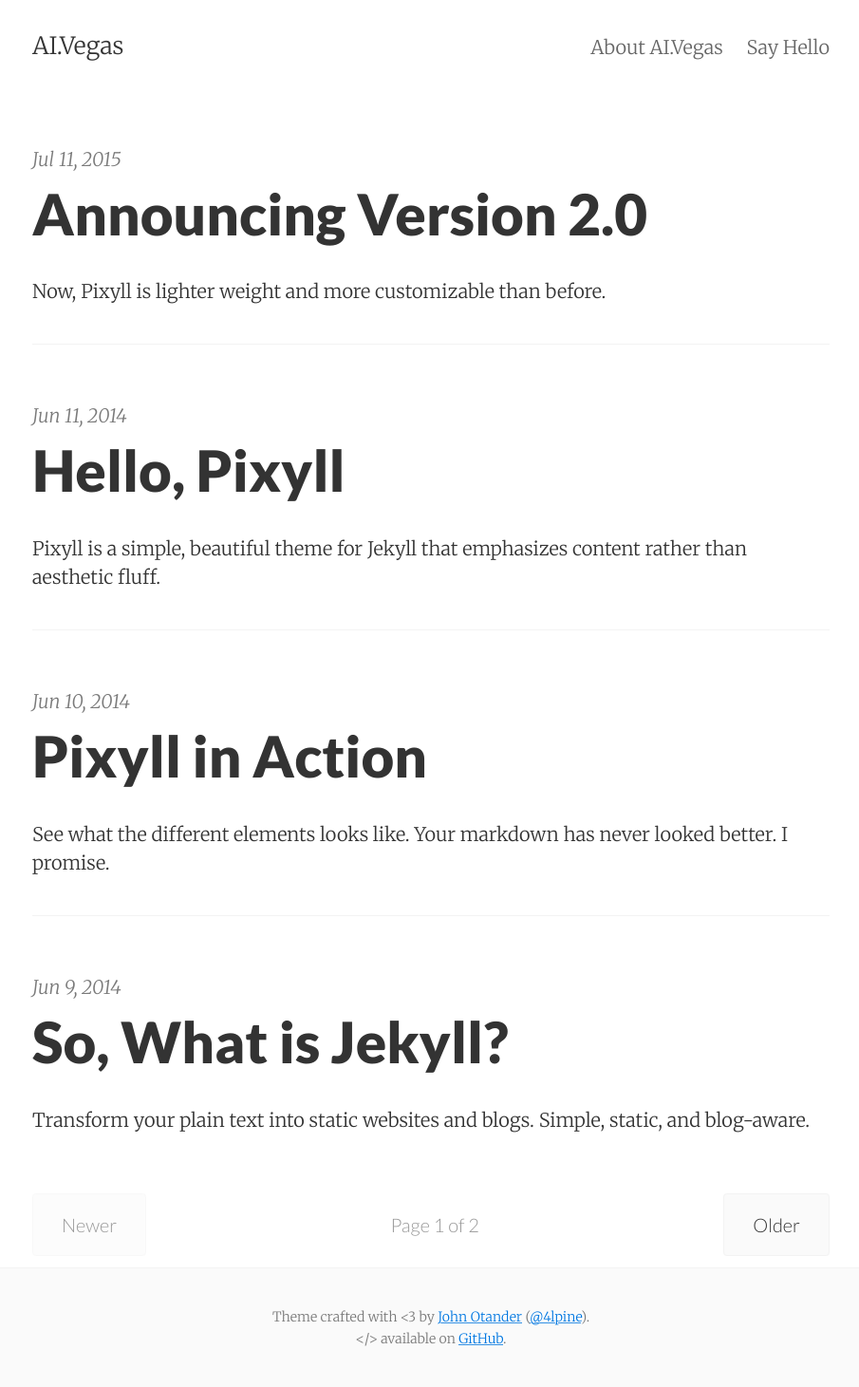
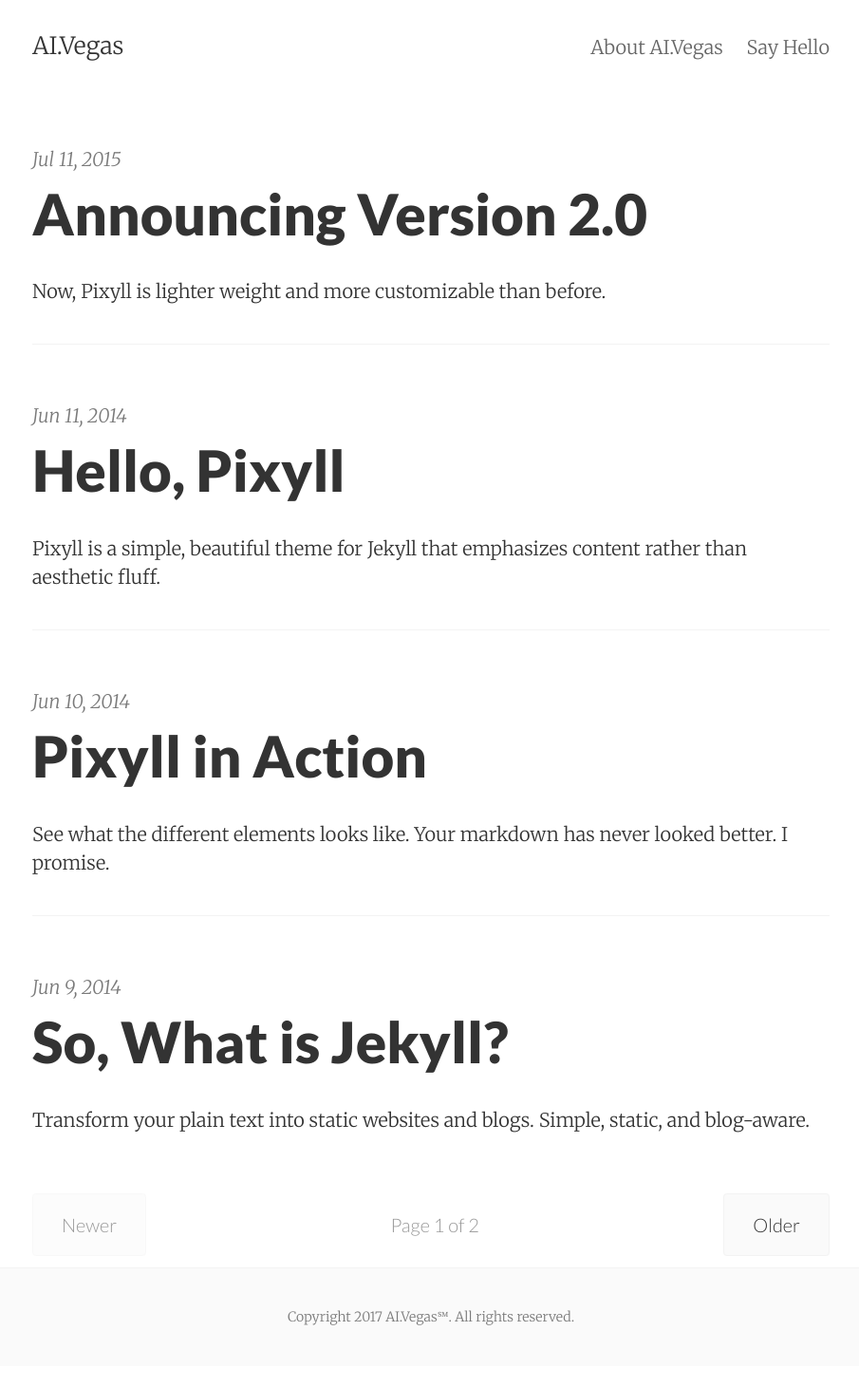
Before and after one commit to wilson0205/ai.vegas, a Jekyll site: the page built from index.html, in a window 1280 px wide. Shown: the whole page at 95% size, without its empty margins (186-1091 px from the left). Built offline with Jekyll 4.4.1, drawn with Linux system fonts in a browser that asks for light colours; the list of posts is cut into pages by our own code; after the commit the page ends 1439 px from its top, so only the background shows below that.

Commit message:
modified footer.html

```diff
--- a/_includes/footer.html
+++ b/_includes/footer.html
@@ -1,8 +1,7 @@
 <footer class="center">
   <div class="measure">
     <small>
-      Theme crafted with &lt;3 by <a href="http://johnotander.com">John Otander</a> (<a href="https://twitter.com/4lpine">@4lpine</a>).<br>
-      &lt;/&gt; available on <a href="https://github.com/johnotander/pixyll">GitHub</a>.
+      Copyright 2017 AI.Vegas℠. All rights reserved.
     </small>
   </div>
 </footer>
```
